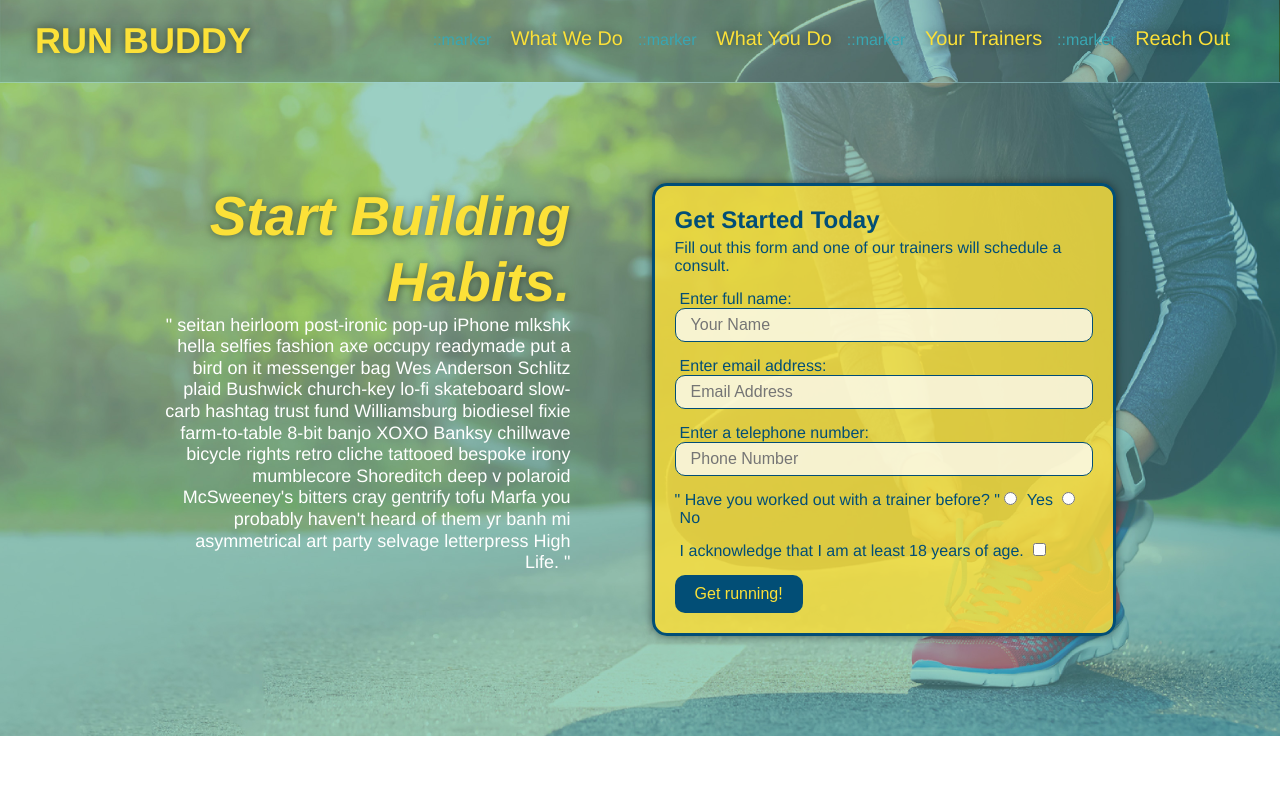
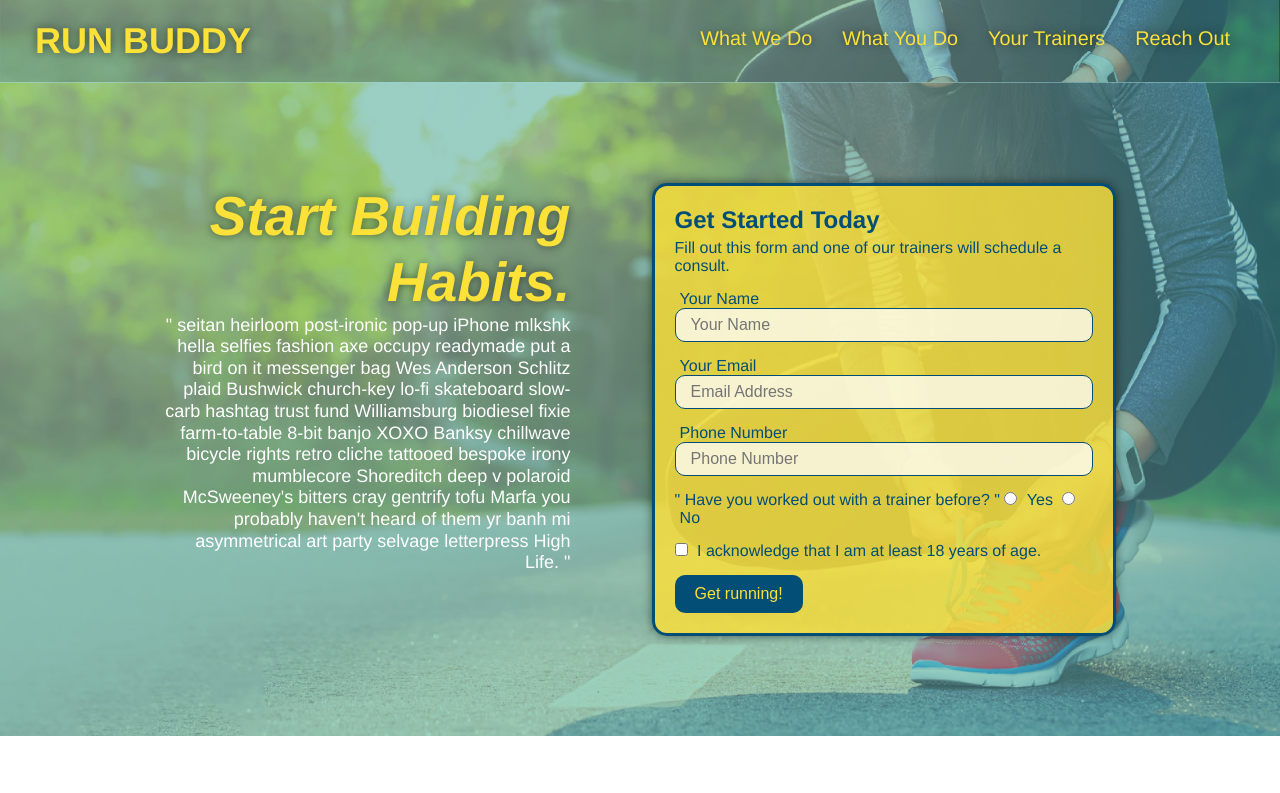
Before and after one commit to KevinJ3259/Run-Buddy, a plain HTML site: page index.html in a window 1280 px wide. Shown: the top 793 px of the page. Drawn offline with Linux system fonts and the light colour scheme.

Commit message:
final css touches

```diff
--- a/index.html
+++ b/index.html
@@ -19,19 +19,15 @@
       <ul>
         <!-- List item element-->
         <li>
-          ::marker
           <a href="#what-we-do">What We Do</a>
         </li>
         <li>
-          ::marker
           <a href="#what-you-do">What You Do</a>
         </li>
         <li>
-          ::marker
           <a href="#your-trainers">Your Trainers</a>
         </li>
         <li>
-          ::marker
           <a href="#reach-out">Reach Out</a>
         </li>
       </ul>
@@ -54,28 +50,33 @@
       <h3>Get Started Today</h3>
       <p>Fill out this form and one of our trainers will schedule a consult. </p>
       <form>
-        <label for="name">Enter full name:</label>
+        <label for="name">Your Name</label>
         <input type="text" placeholder="Your Name" id="name" name="name" class="form-input">
-        <label for="email">Enter email address:</label>
+        <label for="email">Your Email</label>
         <input type="email" placeholder="Email Address" id="email" name="email" class="form-input">
-        <label for="phone">Enter a telephone number:</label>
+        <label for="phone">Phone Number</label>
         <input type="tel" placeholder="Phone Number" name="phone" id="phone" class="form-input">
       <p>
           " Have you worked out with a trainer before? "
+          <span class="radio-wrapper">
             <input type="radio" name="trainer-confirm" id="trainer-yes">
             <label for="trainer-yes">Yes</label>
+          </span>
+          <span class="radio-wrapper">
             <input type="radio" name="trainer-confirm" id="trainer-no">
             <label for="trainer-no">No</label>
+          </span>
          </p>
          <p>
-          <label for="checkbox"> I acknowledge that I am at least 18 years of age. </label>
+           <span class="checkbox-wrapper">
              <input type="checkbox" name="checkpoint1" id="checkbox">
+             <label for="checkbox">I acknowledge that I am at least 18 years of age.</label>
+            </span>
          </p>
           <button type="submit"> Get running! </button>
         </form>
       </div>
   </section>
-
   <section id="what-we-do" class="intro">
     <div class="flex-row">
       <h2 class="section-title primary-border"> What We Do </h2>
```
Lines whose indentation alone changed are shown as unchanged.
